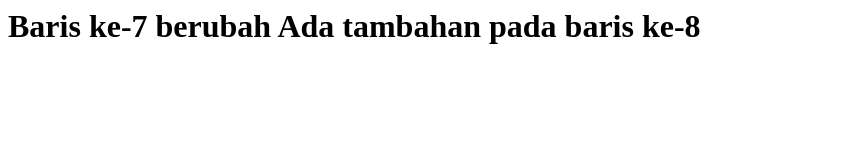
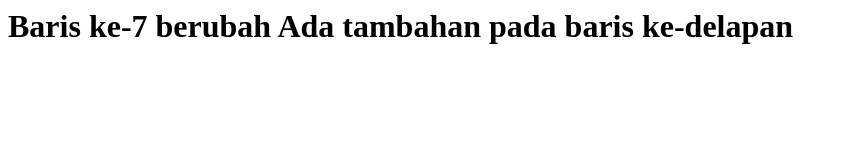
Before and after one commit to irpaans/MyProject, a plain HTML site: page index.html in a window 1280 px wide. Shown: the whole page, without its empty margins (0-848 px from the left). Drawn offline with Linux system fonts and the light colour scheme.

Commit message:
coba ubah index.html lg

```diff
--- a/index.html
+++ b/index.html
@@ -5,7 +5,7 @@
     <body>
         <h1>
             Baris ke-7 berubah
-            Ada tambahan pada baris ke-8
+            Ada tambahan pada baris ke-delapan
         </h1>
     </body>
 </html>
```
